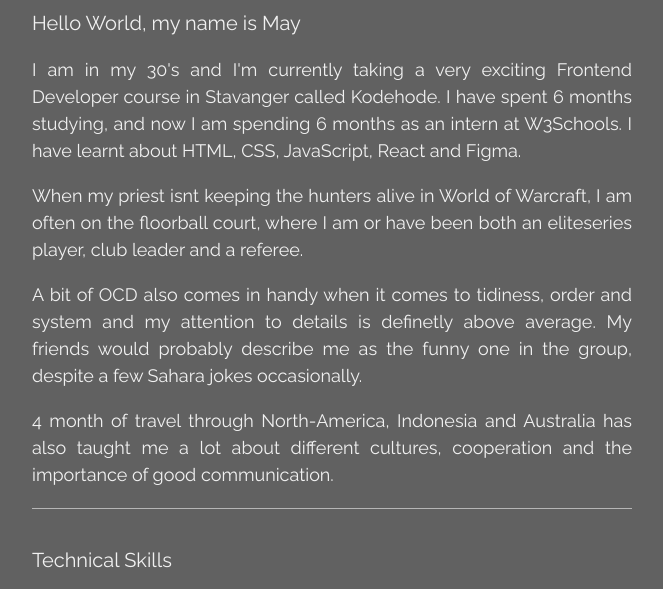
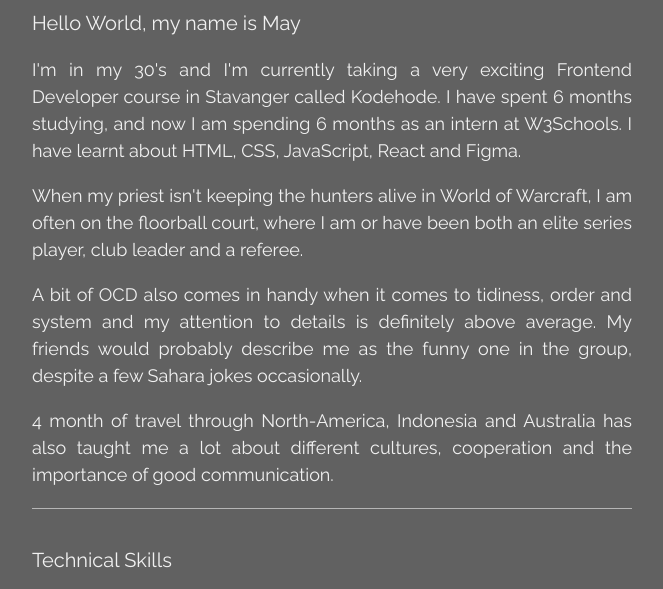
Before and after one commit to May-Bj/portfolio, a plain HTML site: page index.html in a window 1280 px wide. Shown: the part 598-1187 px from the top of the page, without its empty margins (308-971 px from the left). Drawn offline with nearby package versions, Linux system fonts and the light colour scheme.

Commit message:
update index

```diff
--- a/index.html
+++ b/index.html
@@ -44,10 +44,10 @@
             <img src="https://www.w3schools.com/w3images/avatar_hat.jpg" alt="Me" class="w3-image w3-padding-32" width="600" height="650">
             <div class="w3-content w3-justify" style="max-width:600px">
                 <h4>Hello World, my name is May</h4>
-                <p>I am in my 30's and I'm currently taking a very exciting Frontend Developer course in Stavanger called Kodehode. I have spent 6 months studying, and now I am spending 6 months as an intern at W3Schools. I have learnt about HTML, CSS, JavaScript, React and Figma.</p>
-                <p>When my priest  isnt keeping the hunters alive in World of Warcraft, I am often on the floorball court, where I am or have been both an eliteseries player, club leader and a referee.
+                <p>I'm in my 30's and I'm currently taking a very exciting Frontend Developer course in Stavanger called Kodehode. I have spent 6 months studying, and now I am spending 6 months as an intern at W3Schools. I have learnt about HTML, CSS, JavaScript, React and Figma.</p>
+                <p>When my priest  isn't keeping the hunters alive in World of Warcraft, I am often on the floorball court, where I am or have been both an elite series player, club leader and a referee.
                 </p>
-                <p>A bit of OCD also comes in handy when it comes to tidiness, order and system and my attention to details is definetly above average. My friends would probably describe me as the funny one in the group, despite a few Sahara jokes occasionally.</p>
+                <p>A bit of OCD also comes in handy when it comes to tidiness, order and system and my attention to details is definitely above average. My friends would probably describe me as the funny one in the group, despite a few Sahara jokes occasionally.</p>
                 <p>4 month of travel through North-America, Indonesia and Australia has also taught me a lot about different cultures, cooperation and the importance of good communication.</p>
                 <hr class="w3-opacity">
                 <h4 class="w3-padding-16">Technical Skills</h4>
```
